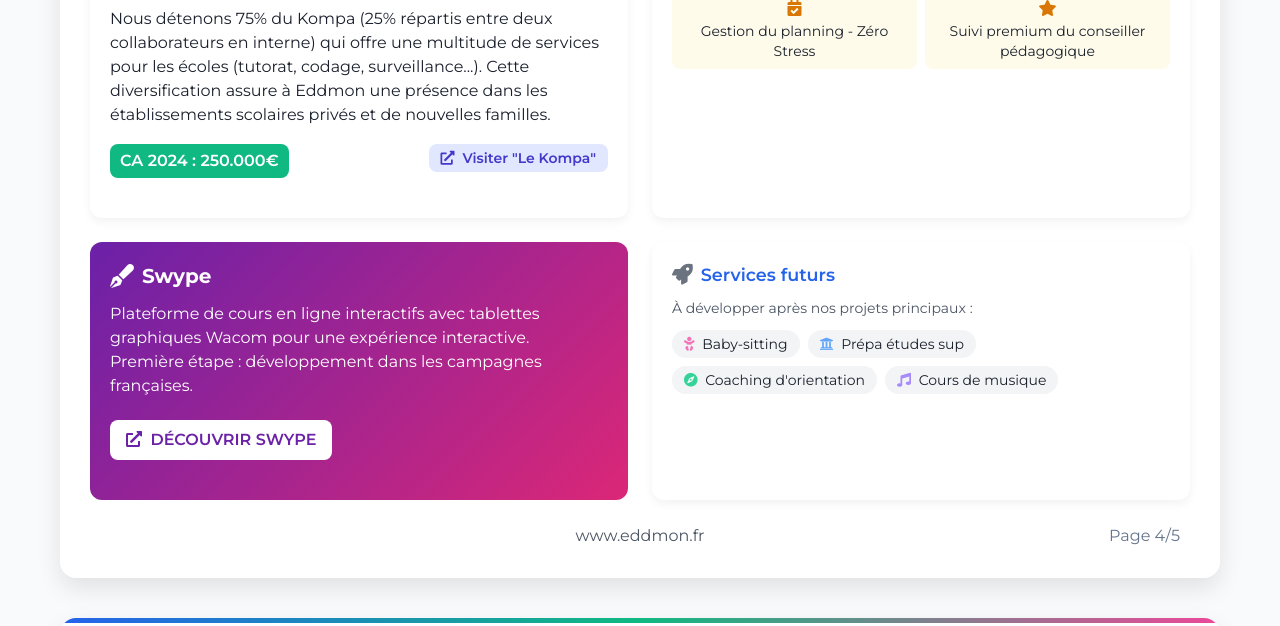
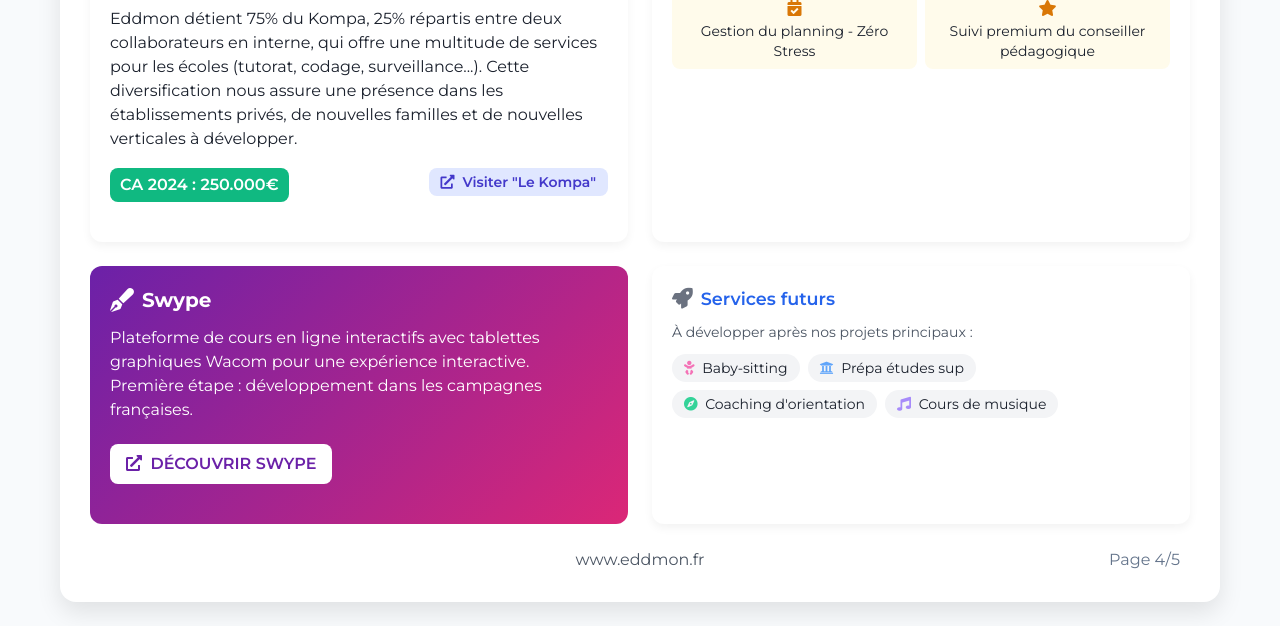
Before and after one commit to MathieuQuiniou/presentation-eddmon, a plain HTML site: page index.html in a window 1280 px wide. Shown: the part 4792-5418 px from the top of the page. Drawn offline with nearby package versions, Linux system fonts and the light colour scheme.

Commit message:
Update index.html

```diff
--- a/index.html
+++ b/index.html
@@ -677,7 +677,7 @@
                     <div class="card-header">
                         <img src="https://cdn.prod.website-files.com/62e7db7cc9c73e6d6a8e326b/67e4360c604596e0053841e8_Logo%20Kompa.png" alt="Logo Kompa" class="h-13 w-80">
                     </div>
-                    <p>Nous détenons 75% du Kompa (25% répartis entre deux collaborateurs en interne) qui offre une multitude de services pour les écoles (tutorat, codage, surveillance...). Cette diversification assure à Eddmon une présence dans les établissements scolaires privés et de nouvelles familles.</p>
+                    <p>Eddmon détient 75% du Kompa, 25% répartis entre deux collaborateurs en interne, qui offre une multitude de services pour les écoles (tutorat, codage, surveillance...). Cette diversification nous assure une présence dans les établissements privés, de nouvelles familles et de nouvelles verticales à développer.</p>
                     <div class="flex justify-between items-center mt-3">
                         <div class="price-tag">CA 2024 : 250.000€</div>
                         <a href="https://drive.google.com/file/d/1vtS0RqN--kA5Xr6SFyDroda9W8kkUgU7/view?usp=sharing" target="_blank" class="bg-indigo-100 text-indigo-700 px-3 py-1 rounded-lg text-sm font-semibold hover:bg-indigo-200 transition">
```
